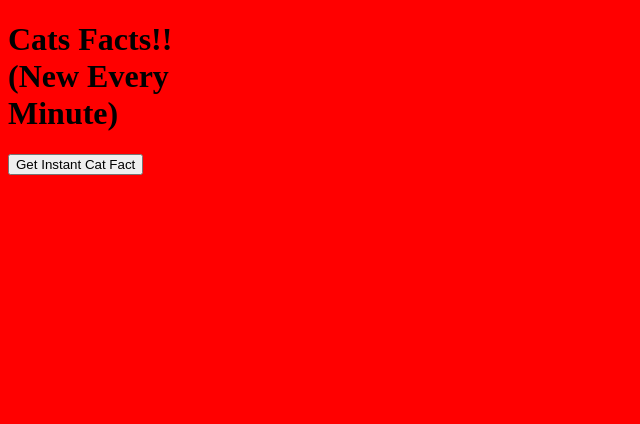
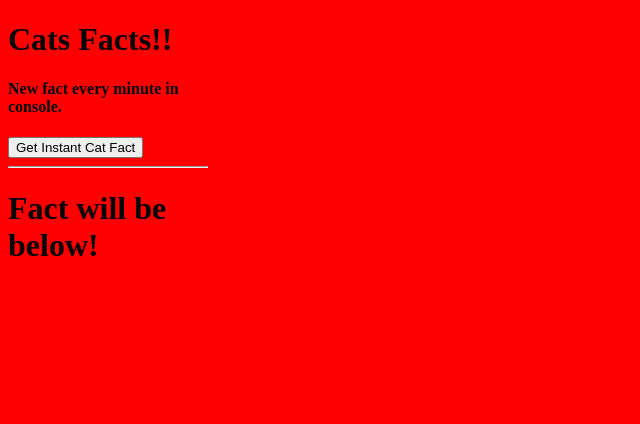
Before and after one commit to HenilMistry/ChromeExtensions, a browser extension: page 03-Alarms/index.html in a window 1280 px wide. Shown: the whole page, without its empty margins (0-640 px from the left). Drawn offline with Linux system fonts and the light colour scheme.

Commit message:
Modified pop-up layout

```diff
--- a/03-Alarms/index.html
+++ b/03-Alarms/index.html
@@ -7,11 +7,15 @@
     <link rel="stylesheet" href="./Assets/Styles/index.css">
 </head>
 <body>
-    <h1>Cats Facts!! (New Every Minute)</h1>
+    <h1>Cats Facts!!</h1>
+    <h4>New fact every minute in console.</h4>
     <button id="btn">Get Instant Cat Fact</button>
+    <br>
+    <hr>
+    <h1>Fact will be below!</h2>
     <h2 id="result">
 
     </h2>
 </body>
-<script src="./Assets/Scripts/background.js"></script>
+<script src="./Assets/Scripts/popup.js"></script>
 </html>
```
